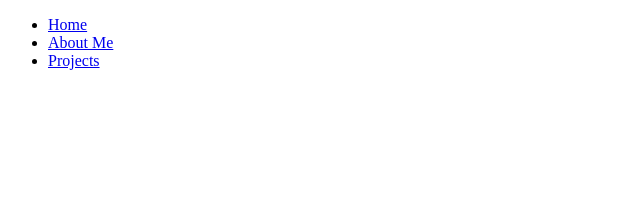
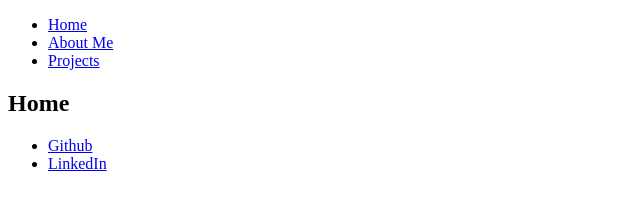
Before and after one commit to mmtakeuchi/personal_portfolio, a plain HTML site: page index.html in a window 1280 px wide. Shown: the whole page, without its empty margins (0-640 px from the left). Drawn offline with Linux system fonts and the light colour scheme.

Commit message:
added footer with social links for linkedin and github

```diff
--- a/index.html
+++ b/index.html
@@ -15,5 +15,15 @@
         </ul>
     </nav>
 
+    <section id="home">
+        <h1>Home</h1>
+    </section>
+
+    <footer>
+        <ul id="socials">
+            <li><a href="https://github.com/mmtakeuchi">Github</a></li>
+            <li><a href="https://www.linkedin.com/in/michaeltakeuchi/">LinkedIn</a></li>
+        </ul>
+    </footer>
 </body>
 </html>
```
